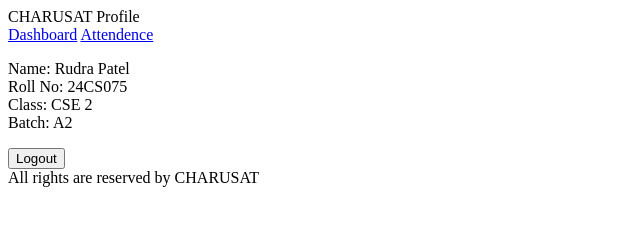
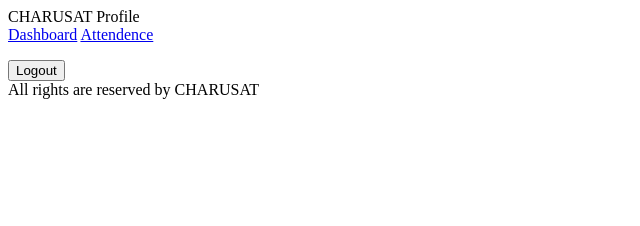
Before and after one commit to rudra3086c/portal, a plain HTML site: page profile.html in a window 1280 px wide. Shown: the whole page, without its empty margins (0-640 px from the left). Drawn offline with Linux system fonts and the light colour scheme.

Commit message:
new commit

```diff
--- a/profile.html
+++ b/profile.html
@@ -9,10 +9,10 @@
     <header>CHARUSAT Profile</header>
     <a href="dashboard.html">Dashboard</a>
     <a href="attendence.html">Attendence</a>
-    <p> Name: Rudra Patel<br>
+    <!-- <p> Name: Rudra Patel<br>
         Roll No: 24CS075<br>
         Class: CSE 2<br>
-        Batch: A2<br>
+        Batch: A2<br> -->
     </p>
    <a href="login.html"><button type="Logout">Logout</button></a>
     <footer>All rights are reserved by CHARUSAT</footer>
```
Also changed, not shown: login.html (+1 -1 lines).
